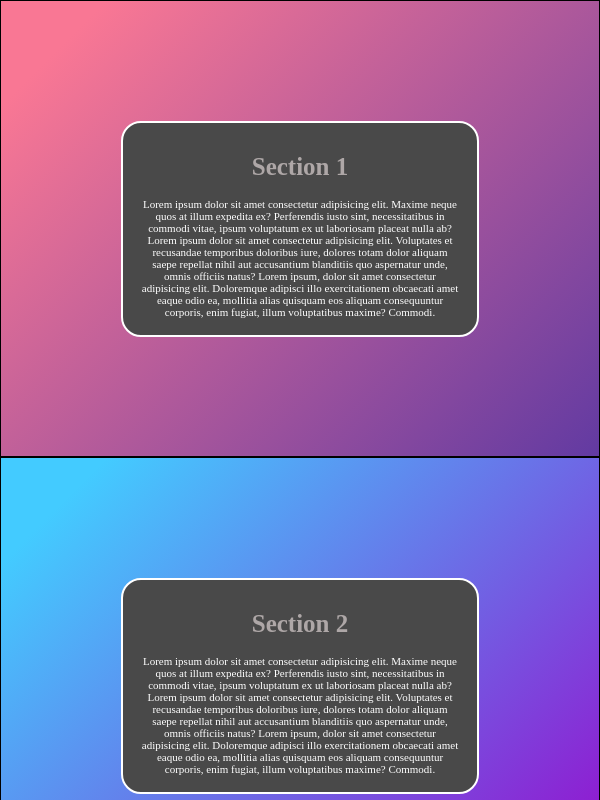
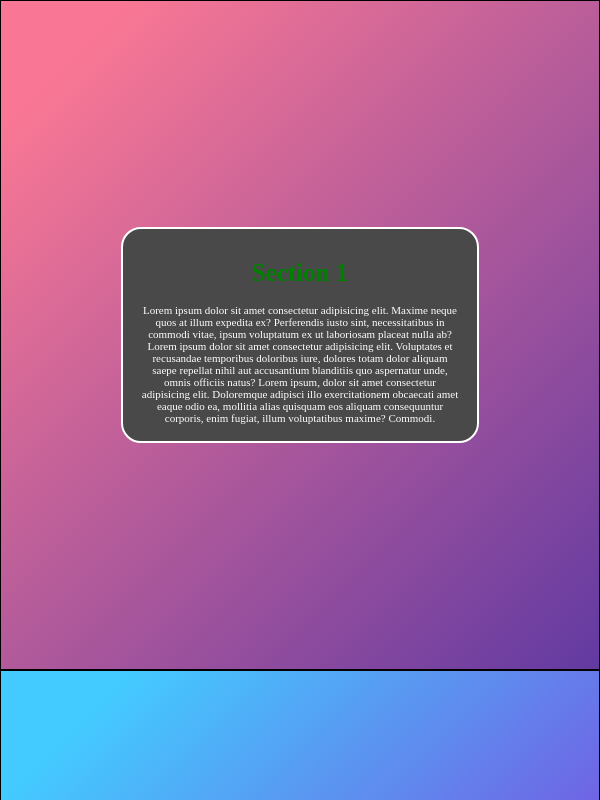
Before and after one commit to GustavoCuellar/Revelar-Rolar, a plain HTML site: page index.html in a window 600 px wide. Shown: the top 800 px of the page. Drawn offline with Linux system fonts and the light colour scheme.

Commit message:
3er commit

```diff
--- a/movil.css
+++ b/movil.css
@@ -1,13 +1,31 @@
-@media screen and (max-width: 700px){
+@media screen and (min-width: 580px) {
     .box {
+        position: relative;
+        width: 100%;
+        height: 580px;
+        display: flex;
+        align-items: center;
+    }
+    .container h2 {
+        color: red;
+    }
+
+}
+
+
+@media screen and (max-width: 650px){
+    .box {
+        display: flex;
+        align-items: center;
         font-size: 1.1rem;
+        height: 670px;
     }
     .container {
         padding: 15px;
     }
     .container h2 {
         font-size: 2.5rem;
-        color: rgb(174, 167, 167);
+        color: green;
     }
     .container p {
         padding: 2px;
```
